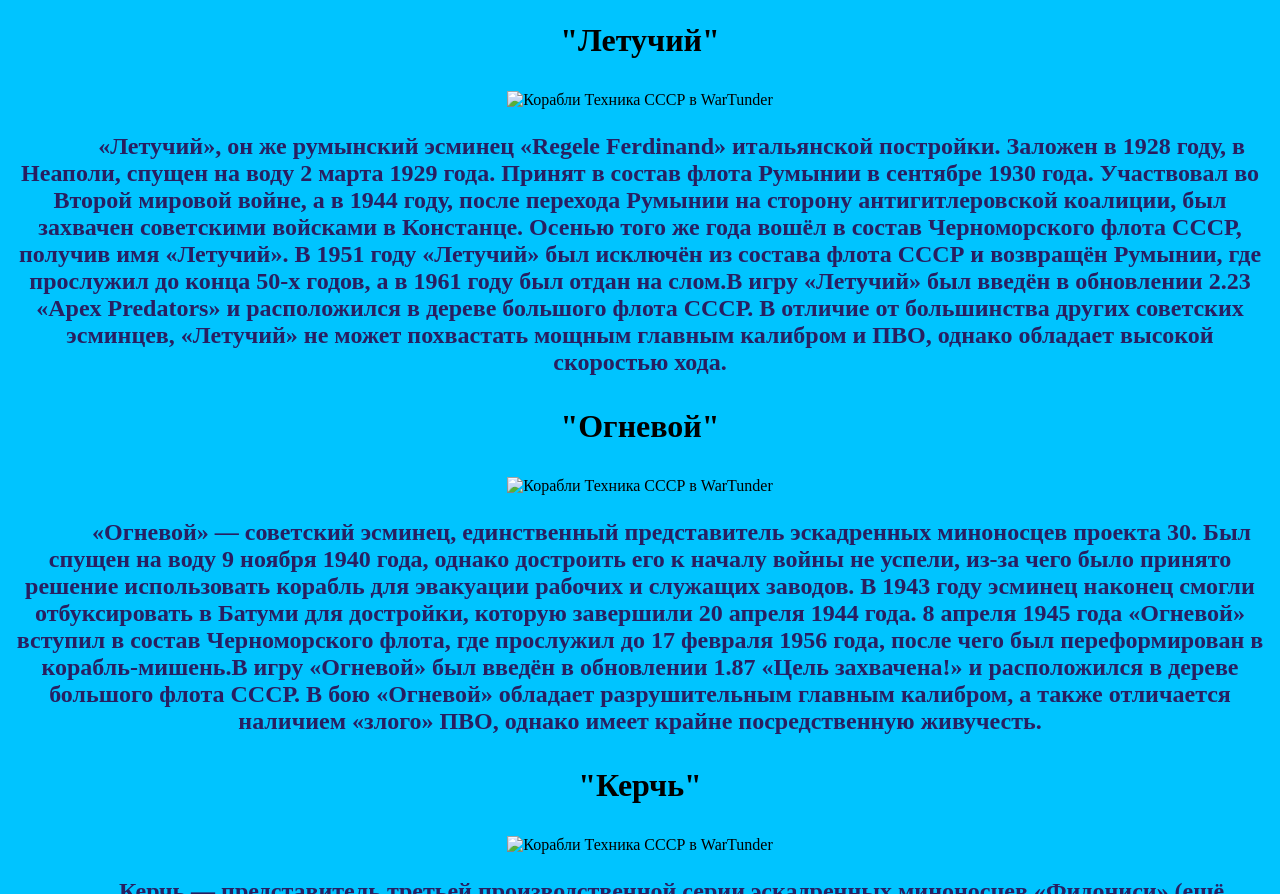
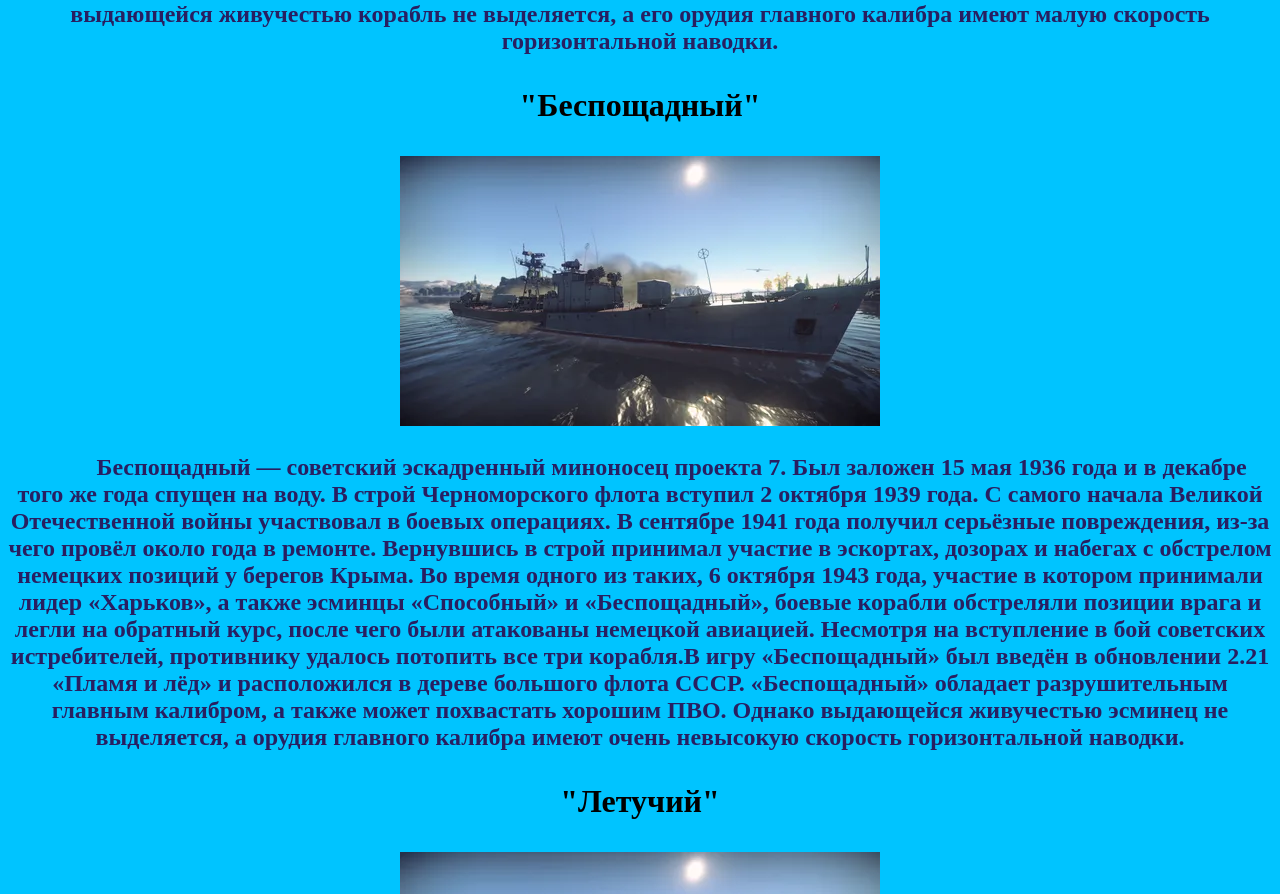
Before and after one commit to Sasha90712/Ships, a plain HTML site: page Index.html in a window 1280 px wide. Shown: the part 1906-2800 px from the top of the page. Drawn offline with Linux system fonts and the light colour scheme.

Commit message:
Update and rename Корабли СССР.html to Index.html

```diff
--- a/Корабли СССР.html
+++ b/Index.html
@@ -18,7 +18,7 @@
 	<main>
 		<h3>"Фрунзе"</h3>
 		<div class="a4">
-		<img src="images/Корабли1.webp" alt="Корабли Техника СССР в WarTunder">
+		<img src="Корабли1.webp" alt="Корабли Техника СССР в WarTunder">
 		</div>
 		<p>Фрунзе (до 5 февраля 1925 года Быстрый) — советский эскадренный миноносец, построенный Металлическим заводом в Санкт-Петербурге по «Программе спешного усиления
 		Черноморского флота» и принадлежавший к типу «Счастливый» (третьей корректировке типа «Новик»). Заложен в августе 1912 года, спущен на воду 25 мая 1914 года. В ходе Первой
@@ -34,7 +34,7 @@
 		установках, ПВО крайне слабо. Помимо прочего отличается низкой живучестью и невысокими динамическими показателями.</p>
 		<h3>"Опытный"</h3>
 		<div class="a4">
-		<img src="images/Корабли2.webp" alt="Корабли Техника СССР в WarTunder">
+		<img src="Корабли2.webp" alt="Корабли Техника СССР в WarTunder">
 		</div>
 		<p>Опытный — первый и единственный эскадренный миноносец проекта 45, до 25 сентября 1940 года носивший имя «Серго Орджоникидзе». Заложен на Ленинградском заводе имени
 		Жданова 26 июня 1935 года, спущен на воду 8 декабря 1935 года. Ввиду начала Великой Отечественной войны сроки достройки корабля были сокращены и уже 17 августа 1941 года
@@ -46,7 +46,7 @@
 		выделяется, а его орудия главного калибра имеют малую скорость горизонтальной наводки.</p>
 		<h3>"Беспощадный"</h3>
 		<div class="a4">
-		<img src="images/Корабли3.webp" alt="Корабли Техника СССР в WarTunder">
+		<img src="Корабли3.webp" alt="Корабли Техника СССР в WarTunder">
 		</div>
 		<p>Беспощадный — советский эскадренный миноносец проекта 7. Был заложен 15 мая 1936 года и в декабре того же года спущен на воду. В строй Черноморского флота вступил 2
 		октября 1939 года. С самого начала Великой Отечественной войны участвовал в боевых операциях. В сентябре 1941 года получил серьёзные повреждения, из-за чего провёл около
@@ -57,7 +57,7 @@
 		Однако выдающейся живучестью эсминец не выделяется, а орудия главного калибра имеют очень невысокую скорость горизонтальной наводки.</p>
 		<h3>"Летучий"</h3>
 		<div class="a4">
-		<img src="images/Корабли4.webp" alt="Корабли Техника СССР в WarTunder">
+		<img src="Корабли4.webp" alt="Корабли Техника СССР в WarTunder">
 		</div>
 		<p>«Летучий», он же румынский эсминец «Regele Ferdinand» итальянской постройки. Заложен в 1928 году, в Неаполи, спущен на воду 2 марта 1929 года. Принят в состав флота
 		Румынии в сентябре 1930 года. Участвовал во Второй мировой войне, а в 1944 году, после перехода Румынии на сторону антигитлеровской коалиции, был захвачен советскими
@@ -67,7 +67,7 @@
 		хода.</p>
 		<h3>"Огневой"</h3>
 		<div class="a4">
-		<img src="images/Корабли5.webp" alt="Корабли Техника СССР в WarTunder">
+		<img src="Корабли5.webp" alt="Корабли Техника СССР в WarTunder">
 		</div>
 		<p>«Огневой» — советский эсминец, единственный представитель эскадренных миноносцев проекта 30. Был спущен на воду 9 ноября 1940 года, однако достроить его к началу войны
 		не успели, из-за чего было принято решение использовать корабль для эвакуации рабочих и служащих заводов. В 1943 году эсминец наконец смогли отбуксировать в Батуми для
@@ -76,7 +76,7 @@
 		разрушительным главным калибром, а также отличается наличием «злого» ПВО, однако имеет крайне посредственную живучесть.</p>
 		<h3>"Керчь"</h3>
 		<div class="a4">
-		<img src="images/Корабли6.webp" alt="Корабли Техника СССР в WarTunder">
+		<img src="Корабли6.webp" alt="Корабли Техника СССР в WarTunder">
 		</div>
 		<p>Керчь — представитель третьей производственной серии эскадренных миноносцев «Фидониси» (ещё известной как «ушаковская») типа «Новик». Проект был серьёзно доработан с
 		учетом опыта эксплуатации первых «новиков» и ЭМ типа «Фидониси» стали наиболее совершенными кораблями серии. «Керчь» был заложен 29 октября 1915 года на николаевском заводе
@@ -90,7 +90,7 @@
 		похвастаться хоть сколько-то выдающейся скоростью и обладает весьма посредственной живучестью.</p>
 		<h3>"Рьяный"</h3>
 		<div class="a4">
-		<img src="images/Корабли7.webp" alt="Корабли Техника СССР в WarTunder">
+		<img src="Корабли7.webp" alt="Корабли Техника СССР в WarTunder">
 		</div>
 		<p>«Рьяный» — один из эсминцев проекта 7. Заложен 31 декабря 1935 года на заводе №198 в Николаеве, вскоре после этого был отправлен на завод №202 во Владивостоке для
 		достройки. Спущен на воду 31 мая 1937 года, а 17 августа 1939 года вошёл в состав Тихоокеанского флота СССР. Во время Второй мировой войны выполнял второстепенные задачи.
@@ -100,7 +100,7 @@
 		горизонтальной наводки.</p>
 		<h3>"Г-5"</h3>
 		<div class="a4">
-		<img src="images/Корабли8.webp" alt="Корабли Техника СССР в WarTunder">
+		<img src="Корабли8.webp" alt="Корабли Техника СССР в WarTunder">
 		</div>
 		<p>Глиссирующий торпедный катер типа Г-5 — детище принятой в СССР стратегии «активной береговой обороны» и строительства «москитного флота» для её воплощения. Разработка
 		катера началась в конце 1920-х годов. Требовалось создать быстроходный катер, способный проводить торпедные атаки кораблей противника вблизи берегов Советского Союза, при
@@ -114,7 +114,7 @@
 		крупных целей.</p>
 		<h3>"Д-3"</h3>
 		<div class="a4">
-		<img src="images/Корабли9.webp" alt="Корабли Техника СССР в WarTunder">
+		<img src="Корабли9.webp" alt="Корабли Техника СССР в WarTunder">
 		</div>
 		<p>Торпедные катера типа Д-3 проектировались в 1939–1940 годах в КБ завода НКВД № 5 в Ленинграде под руководством конструктора Ермаша Леонида Львовича, разрабатываясь как
 		замена катеров типа Г-5. В отличие от Г-5, Д-3 обладал куда лучшей мореходностью и был способен без лишних затруднений перевозить на палубе десант и грузы. Заменой Г-5 он
@@ -125,7 +125,7 @@
 		дальним точкам, так и бороться с себе подобными.</p>
 		<h3>"МО-4"</h3>
 		<div class="a4">
-		<img src="images/Корабли10.webp" alt="Корабли Техника СССР в WarTunder">
+		<img src="Корабли10.webp" alt="Корабли Техника СССР в WarTunder">
 		</div>
 		<p>МО-4 — серия советских малых охотников, спроектированных в 1930-х годах на базе катеров типа МО-2 для РККФ и частей Морпогранохраны НКВД. От предшественника она
 		отличалась главным образом изменённой формой корпуса и установкой новых реверсивных двигателей. Строительство кораблей в основном велось на заводе № 5 в Ленинграде. Всего в
@@ -137,7 +137,7 @@
 		валкость при резких манёврах.</p>
 		<h3>"ОД-200"</h3>
 		<div class="a4">
-		<img src="images/Корабли11.webp" alt="Корабли Техника СССР в WarTunder">
+		<img src="Корабли11.webp" alt="Корабли Техника СССР в WarTunder">
 		</div>
 		<p>ОД-200 — советский малый охотник за подводными лодками. Работы над ним начались в 1942 году с подачи замнаркома ВМФ Л. М. Галлера. КБ завода № 5 НКВД было предписано
 		разработать проект катера, который мог бы быть построен как в версии малого охотника, так и торпедного катера с минимальными доработками по корпусу. При этом
@@ -147,7 +147,7 @@
 		торпедные катера не входя в зону эффективного поражения их крупнокалиберных пулемётов, а скорость — не сильно отставать от своих подопечных.</p>
 		<h3>"Г-5(ШВАК)"</h3>
 		<div class="a4">
-		<img src="images/Корабли12.webp" alt="Корабли Техника СССР в WarTunder">
+		<img src="Корабли12.webp" alt="Корабли Техника СССР в WarTunder">
 		</div>
 		<p>Глиссирующий торпедный катер типа Г-5 — детище принятой в СССР стратегии «активной береговой обороны» и строительства «москитного флота» для её воплощения. Разработка
 		катера началась в конце 1920-х годов. Требовалось создать быстроходный катер, способный проводить торпедные атаки кораблей противника вблизи берегов Советского Союза, при
@@ -160,7 +160,7 @@
 		было несколько усилено новой авиационной пушкой, что позволяет в стычках с себе подобными противниками чувствовать себя увереннее.</p>
 		<h3>"ТКА-412"</h3>
 		<div class="a4">
-		<img src="images/Корабли13.webp" alt="Корабли Техника СССР в WarTunder">
+		<img src="Корабли13.webp" alt="Корабли Техника СССР в WarTunder">
 		</div>
 		<p>ТКА-412 «Московский ремесленник» (заводской №106) — советский глиссирующий катер типа Г-5. Корабли этого типа стали самыми массовыми торпедными катерами советского флота
 		в период Великой Отечественной войны, однако часто использовались не по своему основному назначению, а для доставки грузов, постановки минных заграждений или высадки
@@ -173,7 +173,7 @@
 		противника. К недостаткам корабля можно отнести малочисленный экипаж.</p>
 		<h3>"Я-5М"</h3>
 		<div class="a4">
-		<img src="images/Корабли14.webp" alt="Корабли Техника СССР в WarTunder">
+		<img src="Корабли14.webp" alt="Корабли Техника СССР в WarTunder">
 		</div>
 		<p>Я-5М — модификация минного катера Я-5, который разрабатывался и строился на ярославском заводе № 345. Всего в 1942–45 годах было выпущено 68 катеров Я-5 в двух
 		вариантах: миномётные катера и тральщики. Применялись в составе Черноморского флота и Волжской военной флотилии, часть катеров в 1944 году вошла в состав Дунайской военной
```
